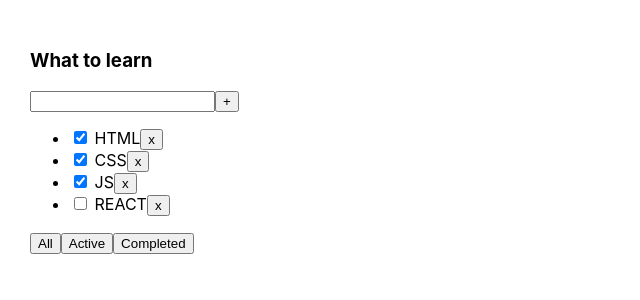
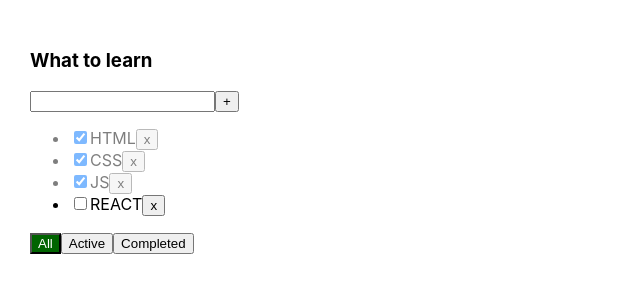
Before and after one commit to KatrinaNov/todolist-react, a React (Create React App) app: page / in a window 1280 px wide. Shown: the top 300 px of the page, without its empty margins (0-640 px from the left). Built offline with nearby package versions, Linux system fonts and the light colour scheme.

Commit message:
04. Checkbox? error

```diff
--- a/src/App.css
+++ b/src/App.css
@@ -6,3 +6,13 @@
 .App > div {
   margin-right: 50px;
 }
+.active {
+  background: darkgreen;
+  color: #fff;
+}
+.isDone {
+  opacity: 0.5;
+}
+.error {
+  border: 2px solid red
+}
--- a/src/App.tsx
+++ b/src/App.tsx
@@ -22,15 +22,22 @@ function App() {
   if (filter === "completed") {
     tasksForTodoList = tasks.filter(task => task.isDone)
   }
+
   function addTask(taskTitle: string) {
     let newTask = {id: v1(), title: taskTitle, isDone: false}
     setTasks([newTask, ...tasks])
   }
+
   function changeFilter(value: FilterType) {
     setFilter(value);
   }
+
   function removeTasks(id: string) {
     setTasks(tasks.filter(t => t.id !== id))
+  }
+
+  function changeTaskStatus(taskId: string, isDone: boolean) {
+    setTasks(tasks.map(t => t.id === taskId ? {...t, isDone: isDone} : t))
   }
 
 
@@ -42,6 +49,8 @@ function App() {
         removeTasks={removeTasks}
         changeFilter={changeFilter}
         addTask={addTask}
+        filter={filter}
+        changeTaskStatus={changeTaskStatus}
       />
     </div>
   );
--- a/src/components/Todolist.tsx
+++ b/src/components/Todolist.tsx
@@ -13,41 +13,66 @@ type PropsType = {
   removeTasks: (id: string) => void
   changeFilter: (value: FilterType) => void
   addTask: (taskTitle: string) => void
+  filter: FilterType
+  changeTaskStatus: (taskId: string, isDone: boolean) => void
 }
 
 const Todolist = (props: PropsType) => {
   let [title, setTitle] = useState("");
+  let [error, setError] = useState<boolean>(false)
 
-  const tasksJSX = props.tasks.map(task => {
-      return (
-      <li><input type="checkbox" checked={task.isDone}/> <span>{task.title}</span>
-        <button onClick={() => props.removeTasks(task.id)}>x</button>
-      </li>
-      )
-  })
   const addTask = () => {
-    props.addTask(title)
+    title.trim() ? props.addTask(title.trim()) : setError(true)
     setTitle('')
   }
-  const changeTitle = (e: ChangeEvent<HTMLInputElement>) => setTitle(e.currentTarget.value)
-  const OnKeyPressHandler = (e: KeyboardEvent<HTMLInputElement>) => {if (e.key === 'Enter') addTask()}
+  const changeTitle = (e: ChangeEvent<HTMLInputElement>) => {
+    setTitle(e.currentTarget.value)
+    setError(false)
+  }
+  const OnKeyPressHandler = (e: KeyboardEvent<HTMLInputElement>) => {
+    if (e.key === 'Enter') addTask()
+  }
   const filterAll = () => props.changeFilter('all')
   const filterActive = () => props.changeFilter('active')
   const filterCompleted = () => props.changeFilter('completed')
+  const getClassFilterButton = (filter: FilterType) => props.filter === filter ? 'active' : ''
 
+  const errorClass = error ? 'error' : ''
+  const errorMessage = error && <div style={{color: 'red'}}>Title is required</div>
+
+  const tasksJSX = props.tasks.map(task => {
+    const changeStatus = (e: ChangeEvent<HTMLInputElement>) => props.changeTaskStatus(task.id, e.currentTarget.checked)
+    const removeTask = () => props.removeTasks(task.id)
+    return (
+      <li key={task.id} className={task.isDone ? 'isDone' : ''}>
+        <input
+          type="checkbox"
+          checked={task.isDone}
+          onChange={changeStatus}
+        />
+        <span>{task.title}</span>
+        <button onClick={removeTask}>x</button>
+      </li>
+    )
+  })
 
   return (
     <div>
       <h3>{props.title}</h3>
       <div>
-        <input value={title} onChange={changeTitle} onKeyPress={OnKeyPressHandler}/>
+        <input
+          value={title}
+          onChange={changeTitle}
+          onKeyPress={OnKeyPressHandler}
+          className={errorClass}/>
         <button onClick={addTask}>+</button>
+        {errorMessage}
       </div>
       <ul>{tasksJSX}</ul>
       <div>
-        <button onClick={filterAll}>All</button>
-        <button onClick={filterActive}>Active</button>
-        <button onClick={filterCompleted}>Completed</button>
+        <button onClick={filterAll} className={getClassFilterButton('all')}>All</button>
+        <button onClick={filterActive} className={getClassFilterButton('active')}>Active</button>
+        <button onClick={filterCompleted} className={getClassFilterButton('completed')}>Completed</button>
       </div>
     </div>
   );
```
